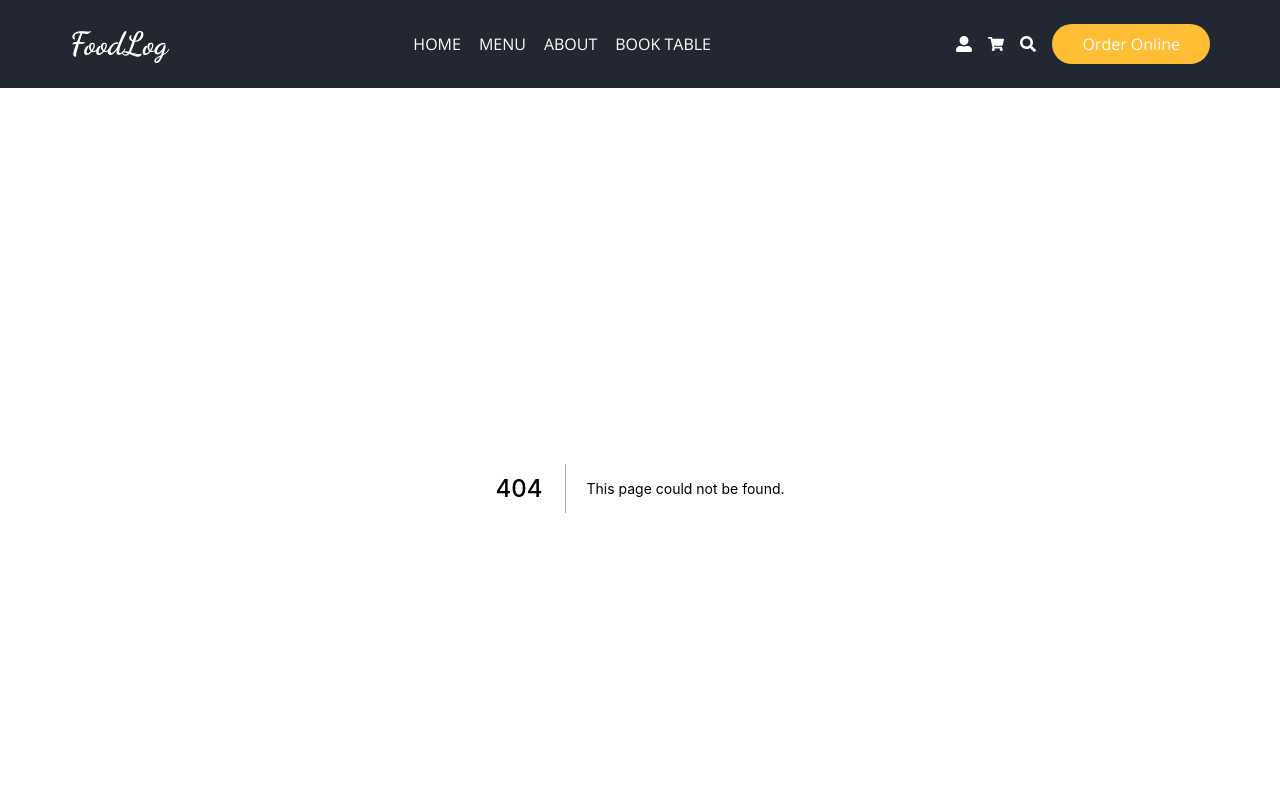
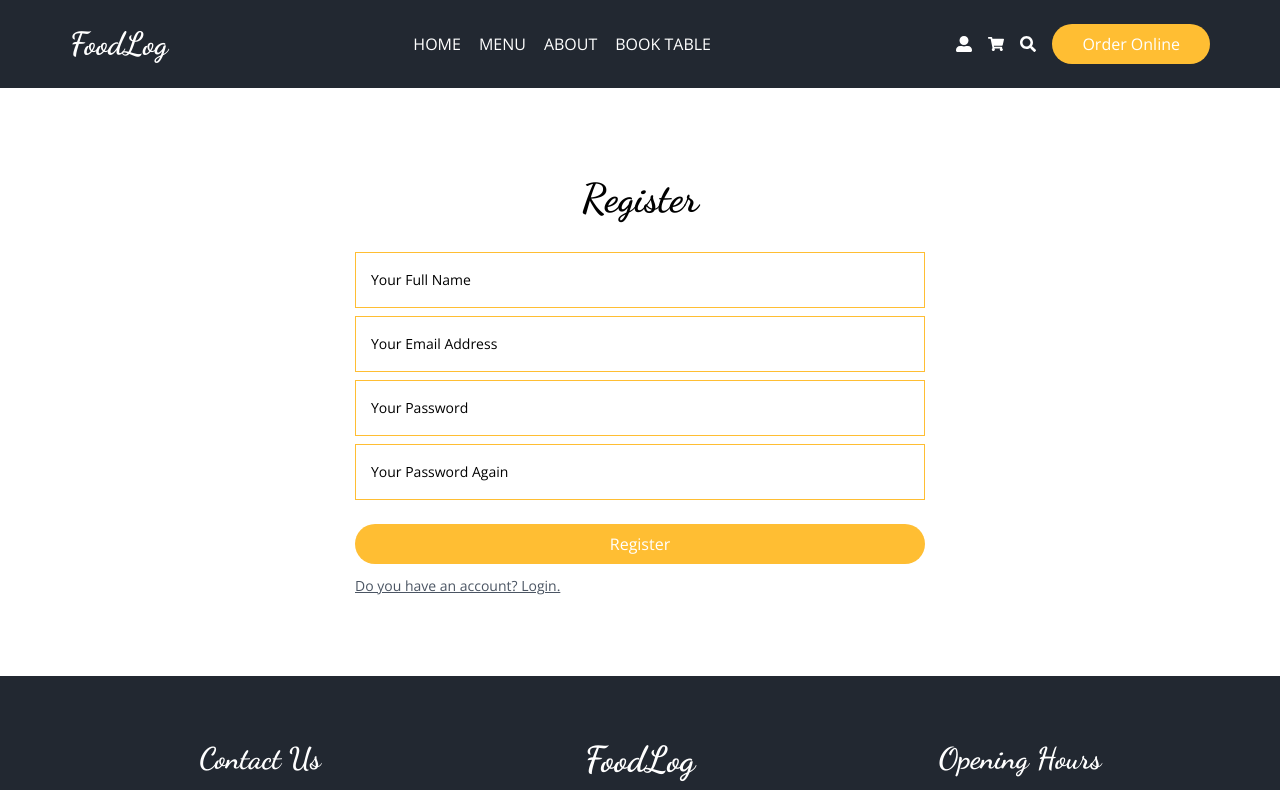
Before and after one commit to onsever/food-ordering-app, a Next.js app: page /register in a window 1280 px wide. Before the commit this address had no page. Shown: the top 790 px of the page. Built offline with nearby package versions, Linux system fonts and the light colour scheme.

Commit message:
created register page

```diff
--- /dev/null
+++ b/pages/register/index.jsx
@@ -0,0 +1,52 @@
+import React from "react";
+import Title from "../../components/ui/Title";
+import Input from "../../components/input/Input";
+import { registerInputs } from "../../public/data/inputs";
+import useInput from "../../hooks/useInput";
+import { registerSchema } from "../../schemas/schemas";
+import { AiFillGithub } from "react-icons/ai";
+import Link from "next/link";
+
+const Index = () => {
+  const { formik, validatedInputs } = useInput(
+    registerInputs,
+    registerSchema,
+    async (values, actions) => {
+      await new Promise((resolve) => setTimeout(resolve, 1000));
+      actions.resetForm();
+    }
+  );
+
+  return (
+    <div className="container mx-auto">
+      <form
+        className="flex flex-col items-center justify-center my-20 md:w-1/2 w-full mx-auto"
+        onSubmit={formik.handleSubmit}
+      >
+        <Title className="text-[2.5rem] mb-6">Register</Title>
+        <div className="flex flex-col gap-y-2 w-full">
+          {validatedInputs.map((input) => {
+            return (
+              <Input
+                key={input.id}
+                {...input}
+                onChange={formik.handleChange}
+                onBlur={formik.handleBlur}
+              />
+            );
+          })}
+        </div>
+        <div className="flex flex-col gap-y-3 mt-6 w-full">
+          <button className="btn-primary">Register</button>
+          <Link href="/login">
+            <span className="text-sm underline cursor-pointer text-gray-600">
+              Do you have an account? Login.
+            </span>
+          </Link>
+        </div>
+      </form>
+    </div>
+  );
+};
+
+export default Index;
```
